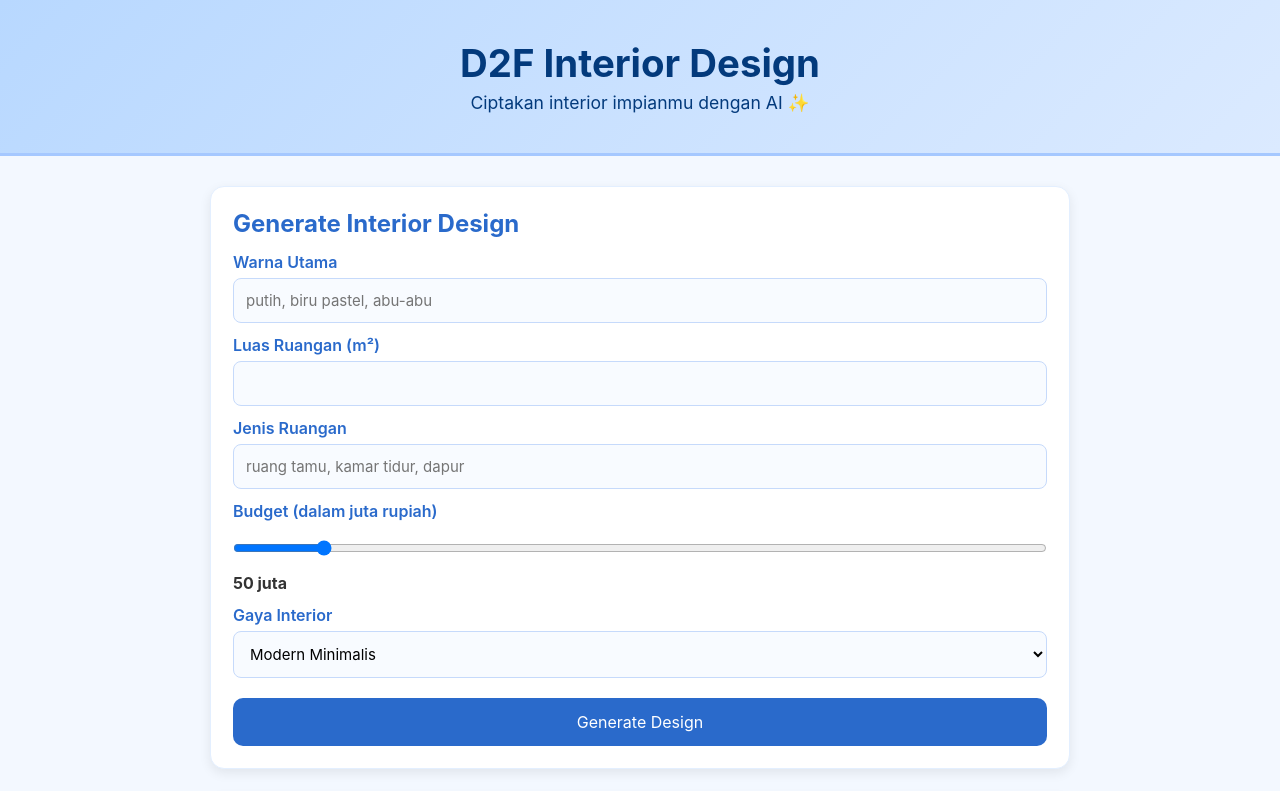
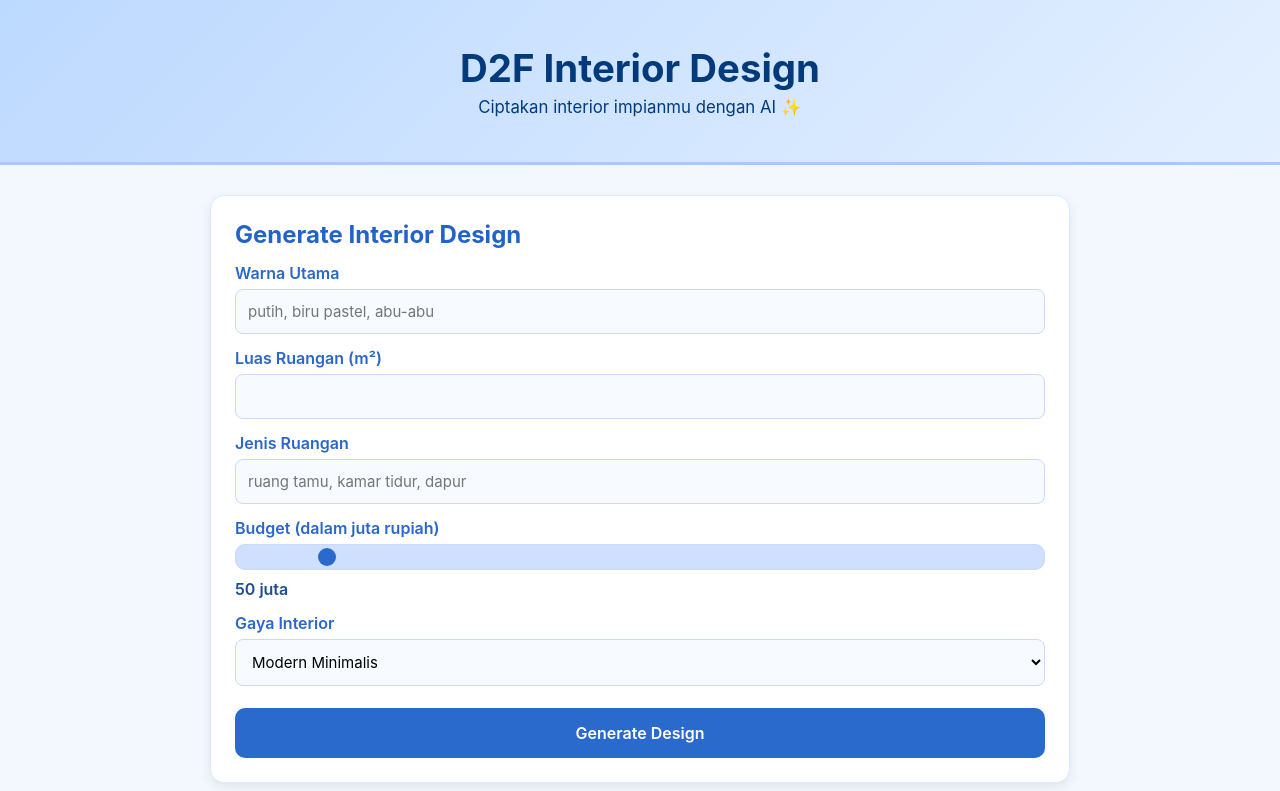
Before and after one commit to cibers89/interior-ai-generator, a website: page public/index.html in a window 1280 px wide. Shown: the top 791 px of the page. Drawn offline with Linux system fonts and the light colour scheme.

Commit message:
Update styles

```diff
--- a/public/css/styles.css
+++ b/public/css/styles.css
@@ -1,4 +1,4 @@
-/* GENERAL RESET */
+/* RESET */
 * {
   margin: 0;
   padding: 0;
@@ -9,17 +9,17 @@
 body {
   background: #f3f8ff;
   color: #333;
-  padding-bottom: 50px;
+  padding-bottom: 60px;
 }
 
 /* HEADER */
 .header {
   text-align: center;
-  padding: 40px 20px;
-  background: linear-gradient(135deg, #b8d8ff, #dbeaff);
+  padding: 45px 20px;
+  background: linear-gradient(135deg, #bcd9ff, #e4f0ff);
   color: #033a7c;
   margin-bottom: 30px;
-  border-bottom: 3px solid #a5c8ff;
+  border-bottom: 3px solid #a8c8ff;
 }
 
 .header h1 {
@@ -28,8 +28,8 @@ body {
 }
 
 .header p {
-  font-size: 1.1rem;
   margin-top: 6px;
+  font-size: 1.05rem;
 }
 
 /* MAIN CONTAINER */
@@ -39,58 +39,86 @@ body {
   padding: 0 20px;
 }
 
-/* CARD UI */
+/* CARD */
 .card {
   background: white;
   border-radius: 14px;
-  padding: 22px;
+  padding: 24px;
   margin-bottom: 25px;
   box-shadow: 0 4px 12px rgba(0,0,0,0.08);
-  border: 1px solid #e3efff;
+  border: 1px solid #dceaff;
 }
 
 .card h2 {
-  color: #2a6acb;
+  color: #2263c9;
   margin-bottom: 14px;
 }
 
-/* FORM */
+/* FORM LABELS */
 label {
   display: block;
   font-weight: 600;
-  margin-top: 12px;
-  color: #2a6acb;
+  margin-top: 14px;
+  color: #2a66cc;
 }
 
-input, select {
+/* INPUT & SELECT */
+input,
+select {
   width: 100%;
   padding: 12px;
   margin-top: 6px;
   border-radius: 8px;
-  border: 1px solid #c6dafb;
-  background: #f8fbff;
+  border: 1px solid #c7dafb;
+  background: #f7fbff;
   font-size: 15px;
+}
+
+/* RANGE SLIDER */
+input[type="range"] {
+  cursor: pointer;
+  -webkit-appearance: none;
+  height: 6px;
+  background: #cfe0ff;
+  border-radius: 10px;
+}
+
+input[type="range"]::-webkit-slider-thumb {
+  -webkit-appearance: none;
+  width: 18px;
+  height: 18px;
+  background: #2a6acc;
+  border-radius: 50%;
+  cursor: pointer;
+}
+
+#budgetLabel {
+  margin-top: 5px;
+  color: #1d4d91;
+  font-weight: 600;
+  display: inline-block;
 }
 
 /* BUTTON */
 .btn {
   width: 100%;
-  padding: 14px;
-  background: #2a6acb;
+  padding: 15px;
+  background: #2a6acc;
+  color: white;
   border: none;
-  color: white;
+  border-radius: 10px;
   font-size: 1rem;
-  margin-top: 20px;
-  border-radius: 10px;
+  font-weight: 600;
+  margin-top: 22px;
   cursor: pointer;
-  transition: 0.25s;
+  transition: 0.25s ease;
 }
 
 .btn:hover {
-  background: #1d589f;
+  background: #1e569f;
 }
 
-/* IMAGE GRID (4 IMAGES) */
+/* IMAGE GRID */
 .image-grid {
   display: grid;
   grid-template-columns: repeat(2, 1fr);
@@ -100,9 +128,9 @@ input, select {
 
 .image-grid img {
   width: 100%;
-  border-radius: 10px;
-  border: 2px solid #e0ecff;
-  transition: 0.3s;
+  border-radius: 12px;
+  border: 2px solid #e2edff;
+  transition: 0.25s ease;
 }
 
 .image-grid img:hover {
@@ -112,22 +140,20 @@ input, select {
 /* LOADING SPINNER */
 .loading {
   text-align: center;
+  padding: 20px;
   margin-top: 20px;
-  padding: 20px;
 }
 
 .spinner {
   width: 55px;
   height: 55px;
+  border: 6px solid #cbdcff;
+  border-top: 6px solid #2a6acc;
+  border-radius: 50%;
   margin: auto;
-  border: 6px solid #c8dbff;
-  border-top: 6px solid #2a6acb;
-  border-radius: 50%;
   animation: spin 0.9s linear infinite;
 }
 
 @keyframes spin {
-  to {
-    transform: rotate(360deg);
-  }
+  to { transform: rotate(360deg); }
 }
```
